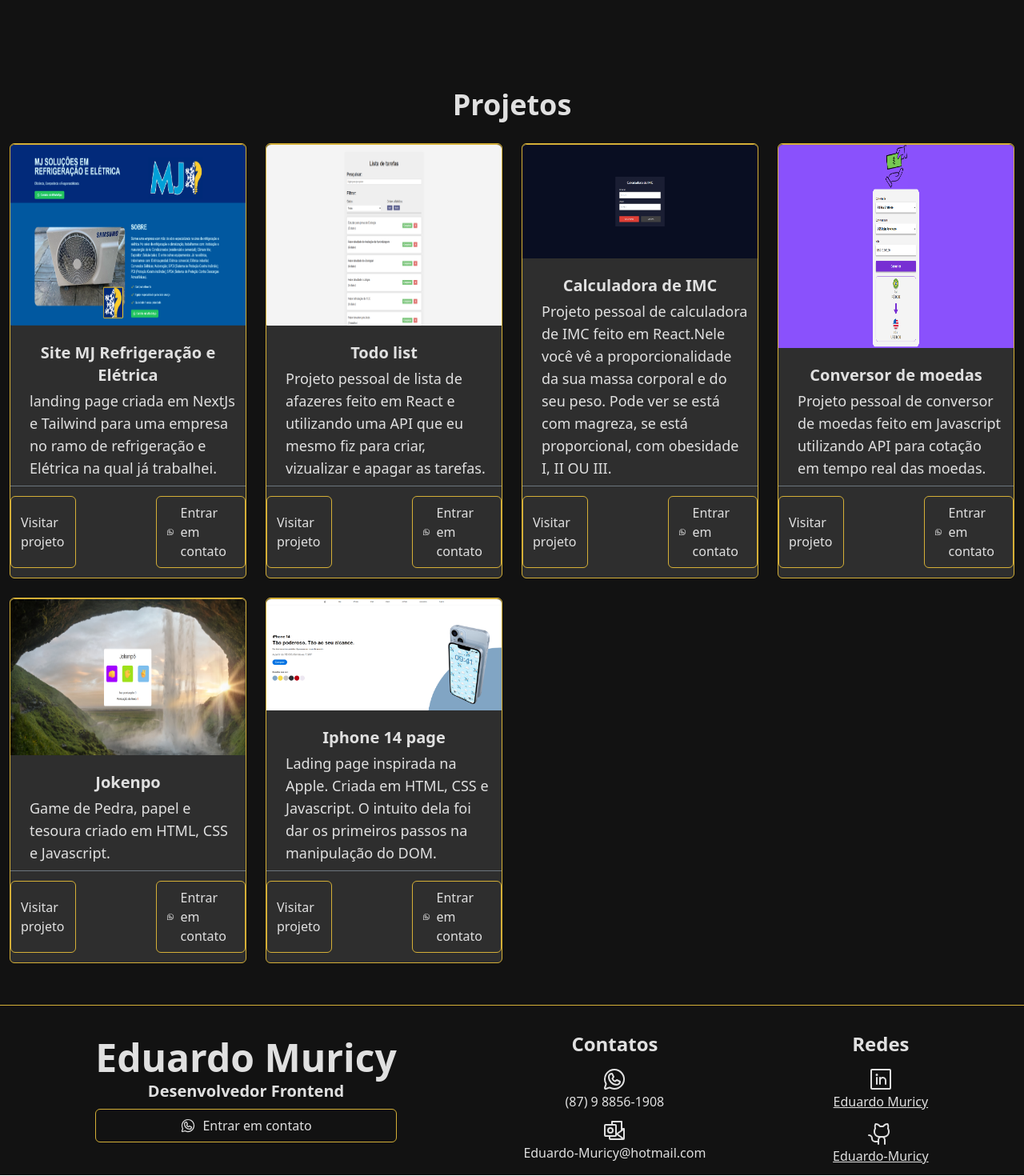
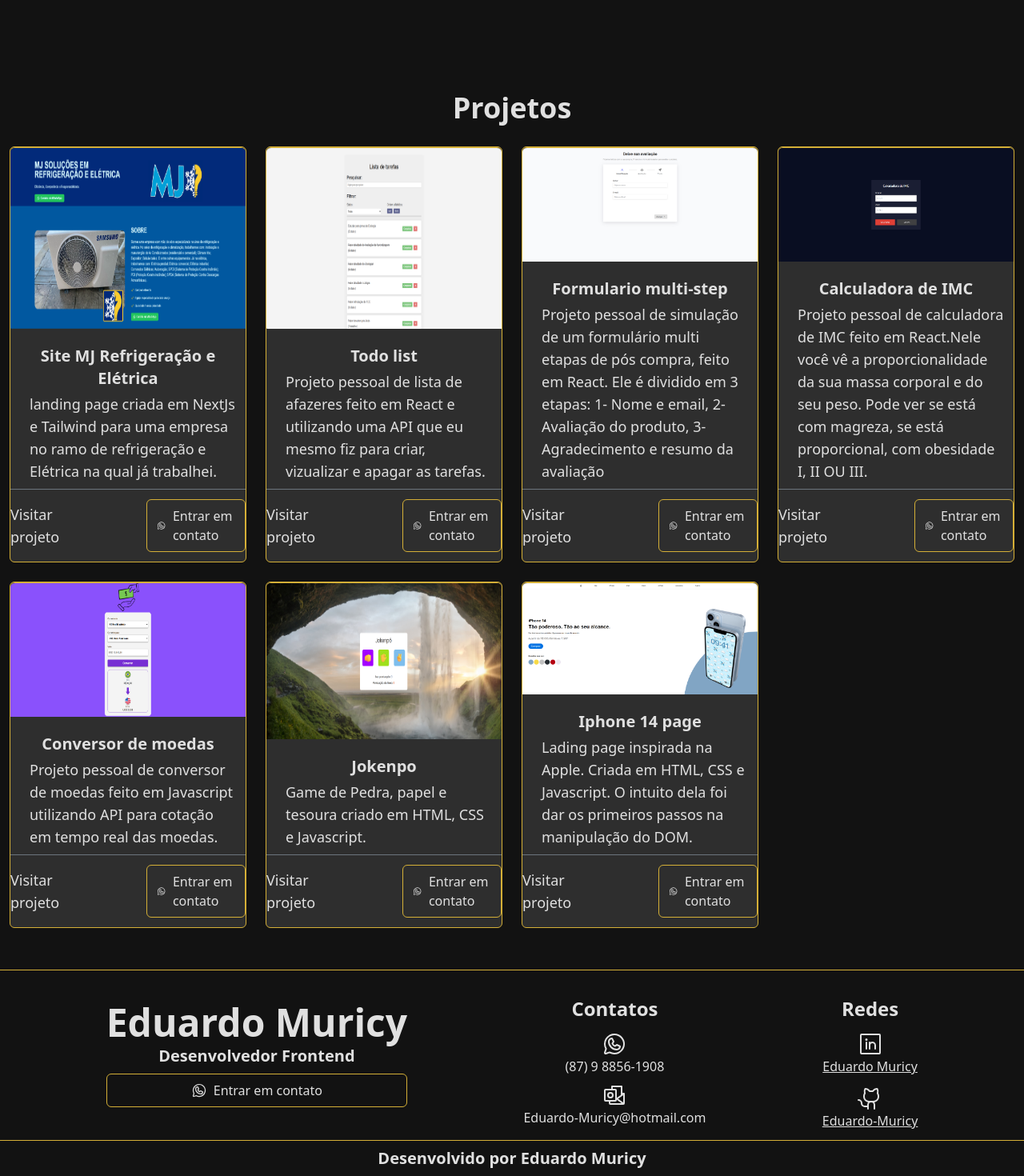
Before and after one commit to Eduardo-Muricy/portifolio, a React (Vite) app: page / in a window 1280 px wide. Shown: the part 490-1960 px from the top of the page at 80% size. Built offline with nearby package versions, Linux system fonts and the light colour scheme.

Commit message:
Atualizaçoes de projetos e algumas mudanças visuais no link de visitar projeto e no header

```diff
--- a/src/contacts.jsx
+++ b/src/contacts.jsx
@@ -5,10 +5,10 @@ import { MicrosoftOutlookLogo } from '@phosphor-icons/react'
 
 function Contacts() {
     return (
-        <footer className="bg-[#121212] text-[#E0E0E0] md:px-10 border-t-1 border-[#D4AF37]">
+        <footer className="bg-[#121212] text-[#E0E0E0]  border-t-1 border-[#D4AF37]">
 
 
-            <div id='contact' className='flex flex-col md:justify-around  items-center md:flex-row py-3'>
+            <div id='contact' className='flex flex-col md:justify-around  items-center md:flex-row py-3 md:px-15 '>
 
                 <div>
                     <h1 className='text-4xl font-bold pb-1 md:text-5xl'>Eduardo Muricy</h1>
@@ -56,6 +56,9 @@ function Contacts() {
 
                 </div>
             </div>
+            <div className='border-t-1  border-[#D4AF37]'>
+                <h4 className='text-center  py-2  font-semibold text-xl  '>Desenvolvido por Eduardo Muricy</h4>
+            </div>
         </footer>
     )
 }
--- a/src/header.jsx
+++ b/src/header.jsx
@@ -8,14 +8,14 @@ function Header() {
              {/* */}
             <nav className=" flex justify-center md:items-center md:justify-around md:gap-310 ">
                 <div>
-                    <img data-aos="fade-right" src={Logo2} className=' hidden md:block h-7'   alt="" />
+                    <img data-aos="fade-right" src={Logo2} className=' hidden md:block h-20  '   alt="" />
 
-                </div>
+                </div >
 
-                <ul className="flex flex-row font-semibold text-xl justify-between gap-12 py-3 md:py-6 text-[#E0E0E0]"  data-aos="fade-left">
-                    <li><a href="#about">Sobre</a></li>
-                    <li><a  href="#projets">Projetos</a></li>
-                    <li><a href="#contact">Contato</a></li>
+                <ul className="flex flex-row font-semibold text-xl justify-between gap-12 py-3 md:py-6 text-[#E0E0E0]  "  data-aos="fade-left">
+                    <li className='relative group '><a href="#about" className="hover:text-[#D4AF37] after:content-[''] after:absolute after:left-0 after:-bottom-1 after:h-[2px] after:bg-[#D4AF37] after:w-0 after:transition-all after:duration-300 group-hover:after:w-full">Sobre</a></li>
+                    <li className='relative group'><a  href="#projets" className="hover:text-[#D4AF37] after:content-[''] after:absolute after:left-0 after:-bottom-1 after:h-[2px] after:bg-[#D4AF37] after:w-0 after:transition-all after:duration-300 group-hover:after:w-full">Projetos</a></li>
+                    <li className='relative group'><a href="#contact" className="hover:text-[#D4AF37] after:content-[''] after:absolute after:left-0 after:-bottom-1 after:h-[2px] after:bg-[#D4AF37] after:w-0 after:transition-all after:duration-300 group-hover:after:w-full">Contato</a></li>
                 </ul>
             </nav>
         </header>
--- a/src/projetCard.jsx
+++ b/src/projetCard.jsx
@@ -6,6 +6,7 @@ import Conversor from './assets/capturas/conversor-de-moedas.png'
 import Jokenpo from './assets/capturas/jokenpo-captura.png'
 import Iphone from './assets/capturas/iphone-captura.png'
 import Imc from './assets/capturas/IMC-Calculator.png'
+import FormMultiStep from './assets/capturas/formulario-multi-step.png'
 
 const projets = [{
     id: 1,
@@ -17,33 +18,38 @@ const projets = [{
 {
     id: 2,
     img: Todo,
-    link: "https://toodo-liist.netlify.app/" ,
+    link: "https://toodo-liist.netlify.app/",
     title: "Todo list",
     desc: "Projeto pessoal de lista de afazeres feito em React e utilizando uma API que eu mesmo fiz para criar, vizualizar e apagar as tarefas."
+}, {
+    id: 3,
+    img: FormMultiStep,
+    title: "Formulario multi-step",
+    desc: "Projeto pessoal de simulação de um formulário multi etapas de pós compra, feito em React. Ele é dividido em 3 etapas: 1- Nome e email, 2- Avaliação do produto, 3- Agradecimento e resumo da avaliação "
 },
 {
-    id:3,
+    id: 4,
     img: Imc,
-    Link:"https://imccaculator.netlify.app/",
+    Link: "https://imccaculator.netlify.app/",
     title: "Calculadora de IMC",
     desc: "Projeto pessoal de calculadora de IMC feito em React.Nele você vê a proporcionalidade da sua massa corporal e do seu peso. Pode ver se está com magreza, se está proporcional, com obesidade I, II OU III."
 },
 {
-    id: 4,
+    id: 5,
     img: Conversor,
     link: "https://eduardo-muricy.github.io/conversor-de-moedas/",
     title: "Conversor de moedas",
     desc: "Projeto pessoal de conversor de moedas feito em Javascript utilizando API para cotação em tempo real das moedas.  "
 },
 {
-    id: 5,
+    id: 6,
     img: Jokenpo,
     link: "https://jookeenpoo.netlify.app/",
     title: "Jokenpo",
     desc: "Game de Pedra, papel e tesoura criado em HTML, CSS e Javascript."
 },
 {
-    id: 6,
+    id: 7,
     img: Iphone,
     link: "https://eduardo-muricy.github.io/AppleStore/",
     title: "Iphone 14 page",
@@ -57,12 +63,12 @@ function ProjetCard() {
 
 
             {projets.map((projeto, index) => (
-                <div id="projets" key={projeto.id}  className={`flex-[0_0_100%] flex-col px-3 py-3  min-w-0 md:flex-[0_0_calc(100%/4)]   ${index === 3 ? 'md:flex-basis-full' : ''
+                <div id="projets" key={projeto.id} className={`flex-[0_0_100%] flex-col px-3 py-3  min-w-0 md:flex-[0_0_calc(100%/4)]   ${index === 3 ? 'md:flex-basis-full' : ''
                     }}`}>
-                    <article data-aos="zoom-in"  className=" space-y-4 h-full flex flex-col  bg-[#2E2E2E] rounded-md border-1  border-[#D4AF37] ">
+                    <article data-aos="zoom-in" className=" space-y-4 h-full flex flex-col  bg-[#2E2E2E] rounded-md border-1  border-[#D4AF37] ">
                         <div className="flex-1 flex  justify-between  ">
 
-                                <img src={projeto.img} alt="" className=" rounded-t-md border-t-1   border-[#D4AF37] " />
+                            <img src={projeto.img} alt="" className=" rounded-t-md border-t-1   border-[#D4AF37] " />
 
 
 
@@ -83,10 +89,11 @@ function ProjetCard() {
 
                             <div className='flex border-t border-[#6C757D]  py-3 justify-center gap-8 md:gap-25 '>
 
-                                <a
+                                 <a
                                     target='_blank'
                                     href={projeto.link}
-                                    className='flex items-center justify-center border-1  border-[#D4AF37]  text-[#E0E0E0]  hover:border-[#121212] hover:bg-[#121212] px-3 py-2 rounded-md duration-300'
+                                   className="flex items-center justify-center text-[#E0E0E0]  text-lg duration-300 hover:text-[#D4AF37] relative
+    after:content-[''] after:absolute after:left-0 after:bottom-1 after:h-[2px] after:bg-[#D4AF37] after:w-0 after:transition-all after:duration-300 hover:after:w-full"
                                 >
 
                                     Visitar projeto
```
Also changed, not shown: src/assets/capturas/formulario-multi-step.png (added).
